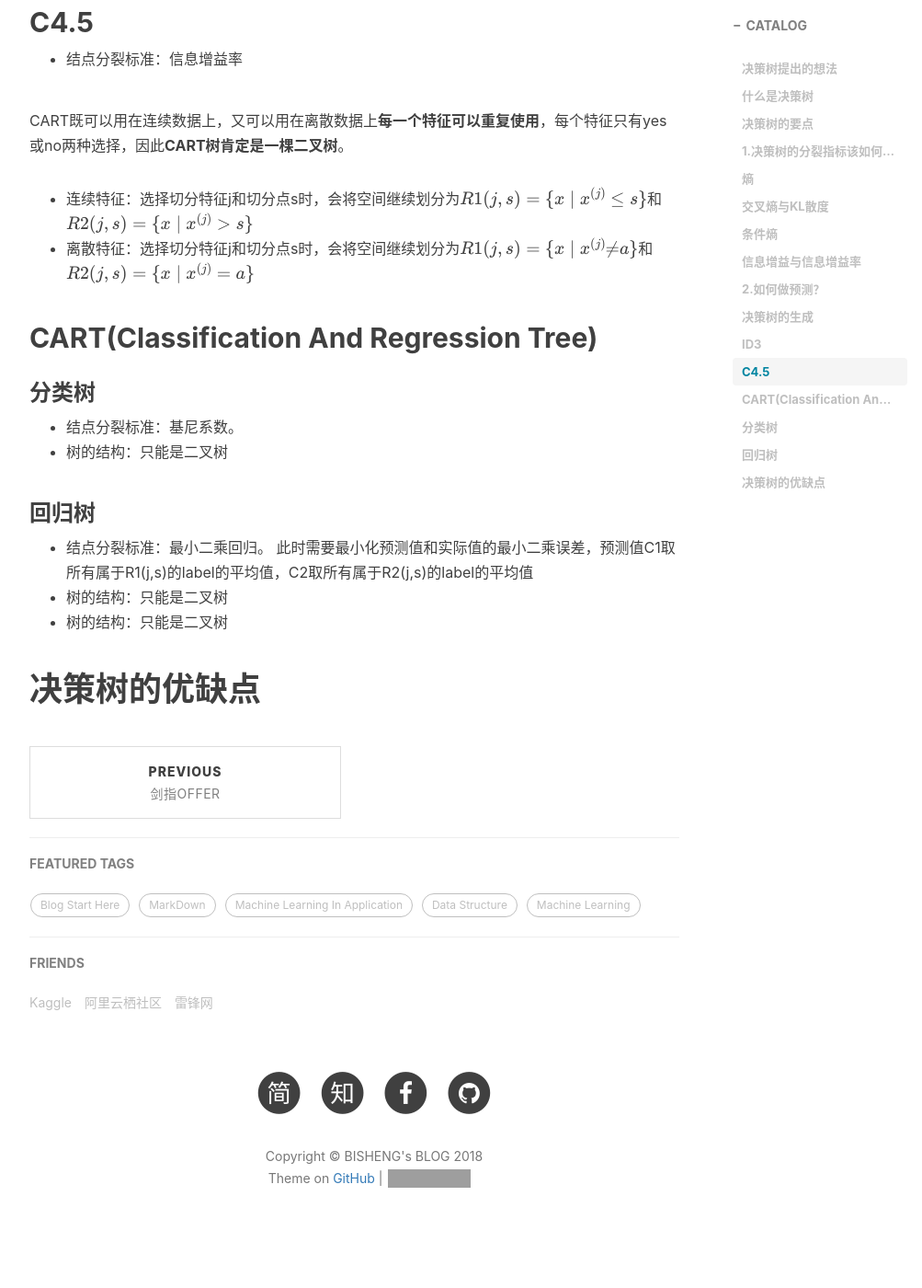
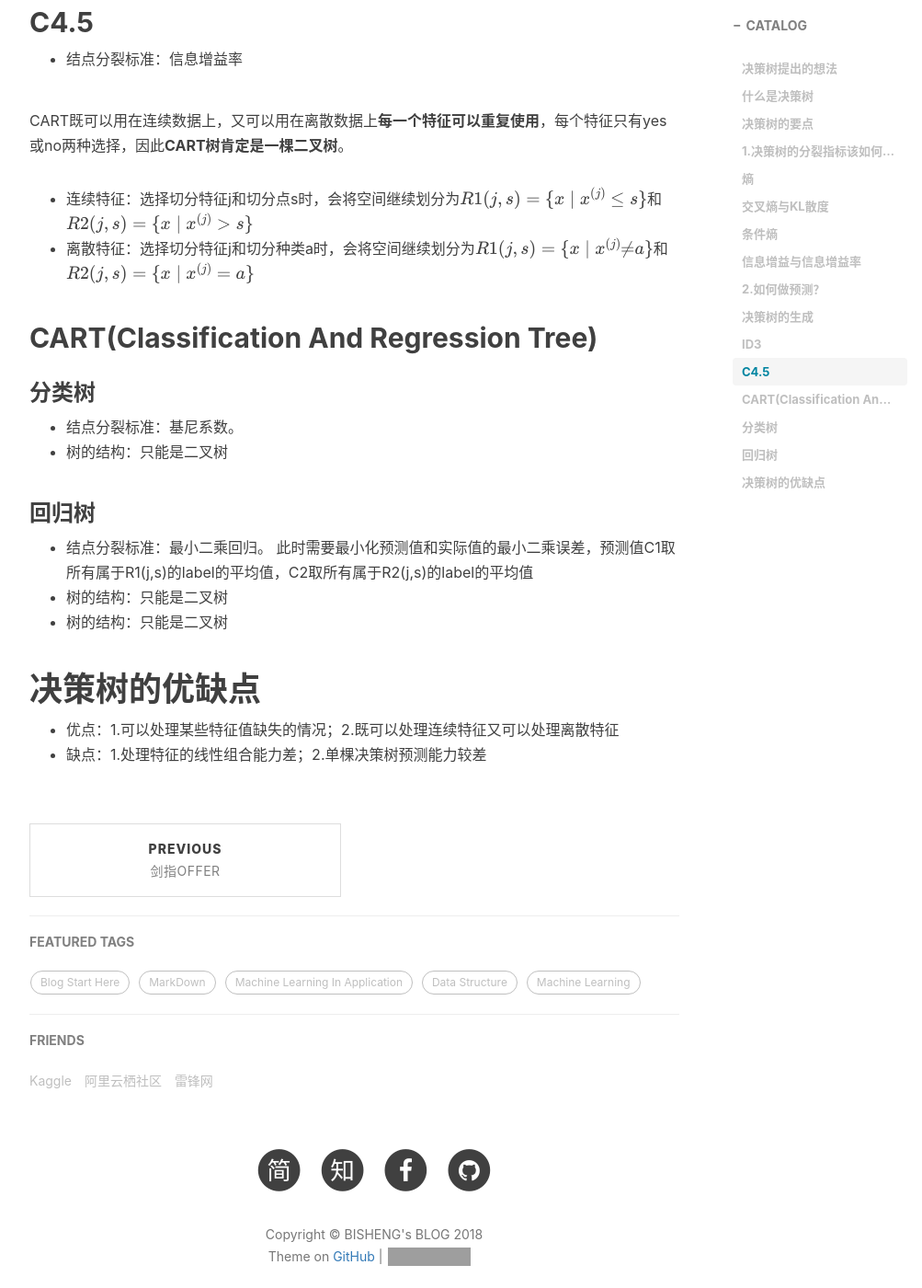
Before and after one commit to BishengSJTU/BishengSJTU.github.io, a Jekyll site: the page built from _posts/2018-12-08-决策树总结.md, in a window 1280 px wide and 1400 px high, scrolled down 2818 px. Shown: the whole window at 92% size, without its empty margins (233-1236 px from the left). Built offline with Jekyll 4.4.1, drawn with Linux system fonts in a browser that asks for light colours; nearby versions of some CDN libraries; formulas are drawn with MathJax 3; comment, search, counter and statistics services are not loaded; grey boxes are pictures that could not be loaded.

Commit message:
2018-12-08

```diff
--- a/_posts/2018-12-08-决策树总结.md
+++ b/_posts/2018-12-08-决策树总结.md
@@ -71,7 +71,7 @@ ID3和C4.5一般用在离散数据上，**每一个特征最多使用一次**，
 
 CART既可以用在连续数据上，又可以用在离散数据上**每一个特征可以重复使用**，每个特征只有yes或no两种选择，因此**CART树肯定是一棵二叉树**。
 - 连续特征：选择切分特征j和切分点s时，会将空间继续划分为$$R1(j,s)=\lbrace{x\mid{x^{(j)}}\leq{s}}\rbrace$$和$$R2(j,s)=\lbrace{x\mid{x^{(j)}}>{s}}\rbrace$$
-- 离散特征：选择切分特征j和切分点s时，会将空间继续划分为$$R1(j,s)=\lbrace{x\mid{x^{(j)}}{\neq}a}\rbrace$$和$$R2(j,s)=\lbrace{x\mid{x^{(j)}}=a}\rbrace$$
+- 离散特征：选择切分特征j和切分种类a时，会将空间继续划分为$$R1(j,s)=\lbrace{x\mid{x^{(j)}}{\neq}a}\rbrace$$和$$R2(j,s)=\lbrace{x\mid{x^{(j)}}=a}\rbrace$$
 
 ## CART(Classification And Regression Tree)
 ### 分类树
@@ -86,6 +86,9 @@ CART既可以用在连续数据上，又可以用在离散数据上**每一个
 
 
 # 决策树的优缺点
+- 优点：1.可以处理某些特征值缺失的情况；2.既可以处理连续特征又可以处理离散特征
+- 缺点：1.处理特征的线性组合能力差；2.单棵决策树预测能力较差
+
 
 
 <head>
```
